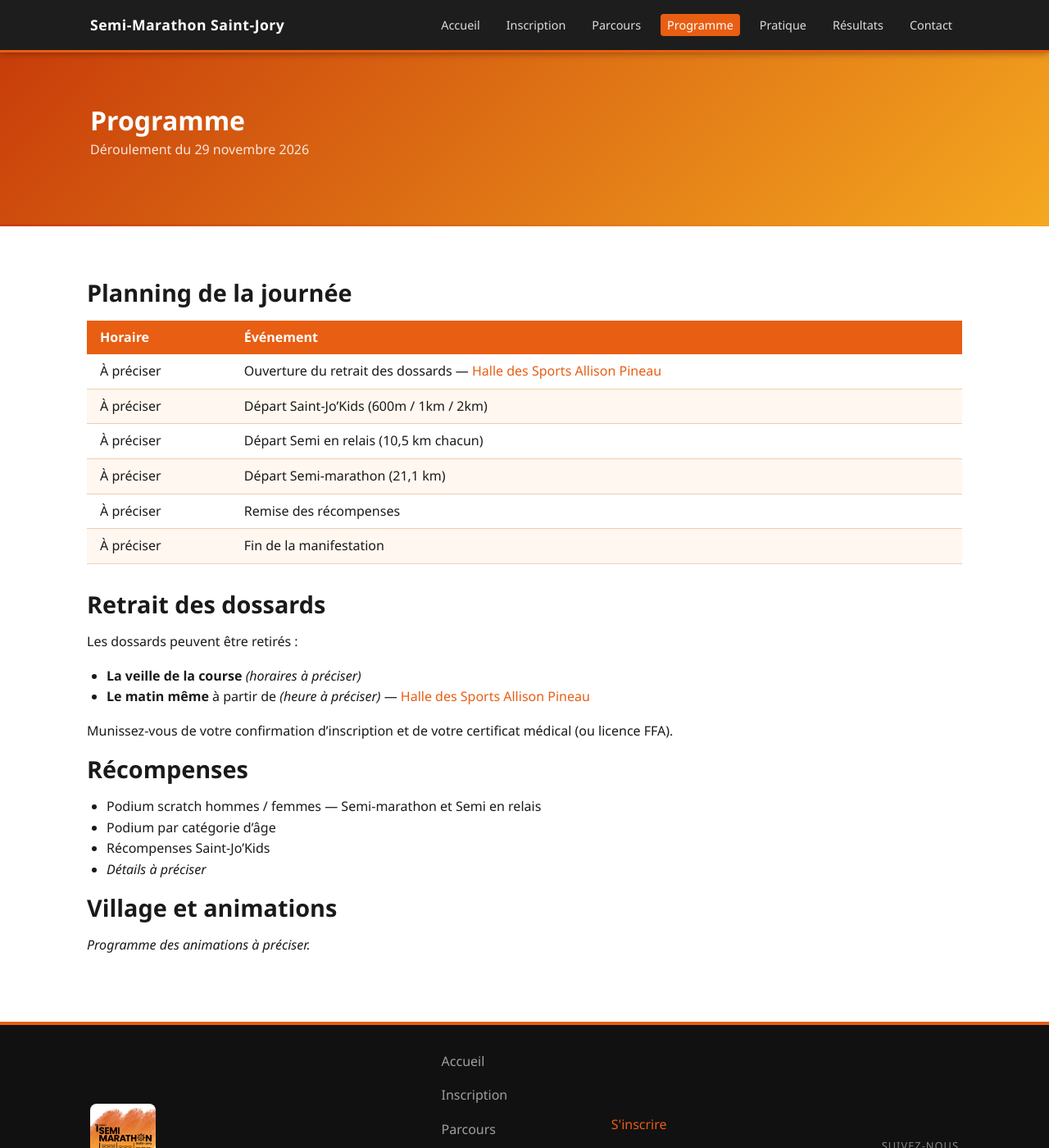
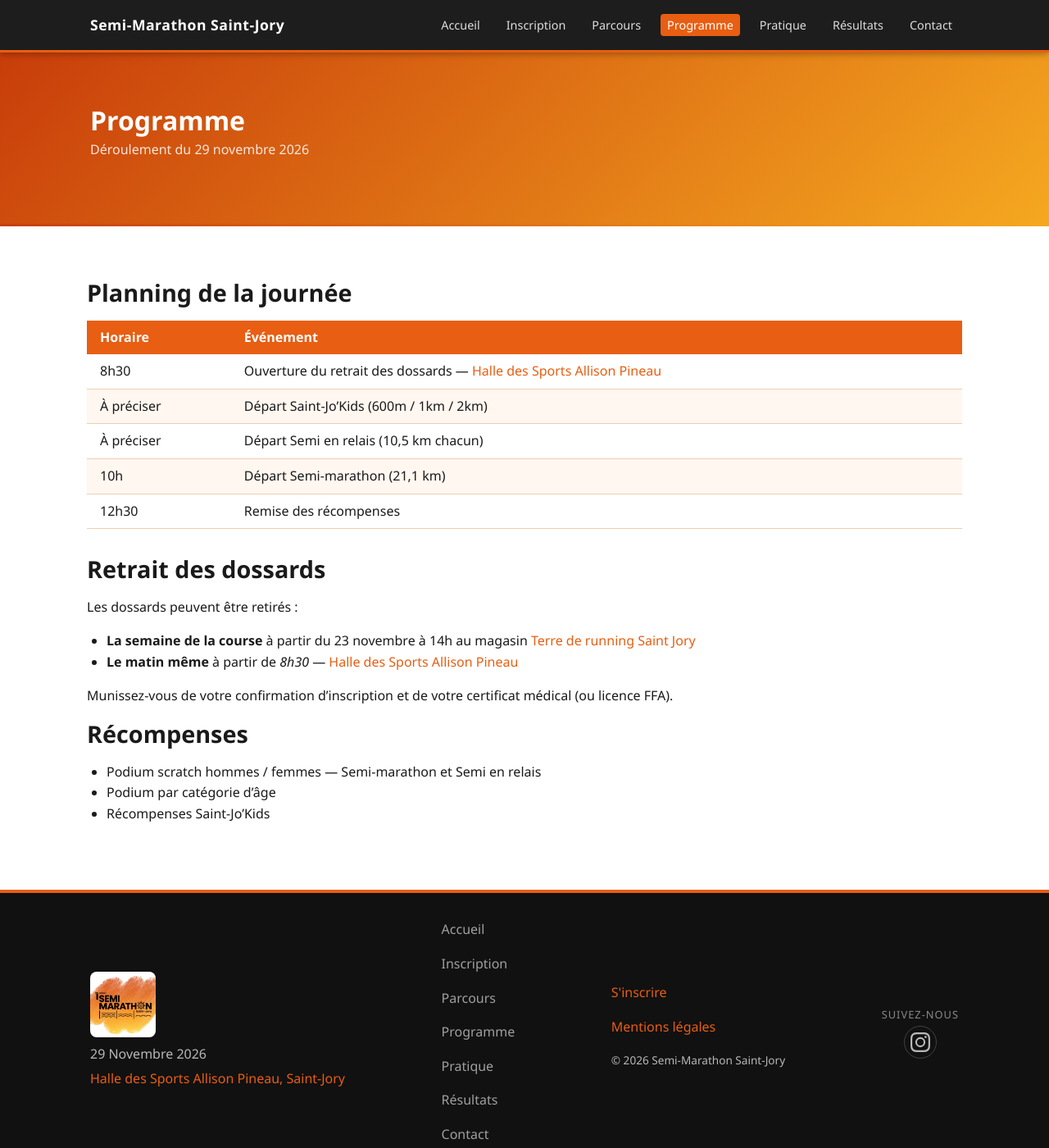
Before and after one commit to fabsharp/semi-saint-jory, a Jekyll site: the page built from programme.md, in a window 1280 px wide and 1400 px high. Shown: the whole window at 82% size. Built offline with Jekyll 4.4.1, drawn with Linux system fonts in a browser that asks for light colours.

Commit message:
feat: update programme & sponsors

```diff
--- a/programme.md
+++ b/programme.md
@@ -9,18 +9,17 @@ permalink: /programme/
 
 | Horaire | Événement |
 |---------|-----------|
-| À préciser | Ouverture du retrait des dossards — [Halle des Sports Allison Pineau]({{ site.event.maps_url }}){:target="_blank" rel="noopener"} |
+| 8h30 | Ouverture du retrait des dossards — [Halle des Sports Allison Pineau]({{ site.event.maps_url }}){:target="_blank" rel="noopener"} |
 | À préciser | Départ Saint-Jo'Kids (600m / 1km / 2km) |
 | À préciser | Départ Semi en relais (10,5 km chacun) |
-| À préciser | Départ Semi-marathon (21,1 km) |
-| À préciser | Remise des récompenses |
-| À préciser | Fin de la manifestation |
+| 10h | Départ Semi-marathon (21,1 km) |
+| 12h30 | Remise des récompenses |
 
 ## Retrait des dossards
 
 Les dossards peuvent être retirés :
-- **La veille de la course** *(horaires à préciser)*
-- **Le matin même** à partir de *(heure à préciser)* — [Halle des Sports Allison Pineau]({{ site.event.maps_url }}){:target="_blank" rel="noopener"}
+- **La semaine de la course** à partir du 23 novembre à 14h au magasin [Terre de running Saint Jory](https://share.google/1L1WPvXc1DPLAe0hh){:target="_blank" rel="noopener"}
+- **Le matin même** à partir de *8h30* — [Halle des Sports Allison Pineau]({{ site.event.maps_url }}){:target="_blank" rel="noopener"}
 
 Munissez-vous de votre confirmation d'inscription et de votre certificat médical (ou licence FFA).
 
@@ -29,8 +28,3 @@ Munissez-vous de votre confirmation d'inscription et de votre certificat médica
 - Podium scratch hommes / femmes — Semi-marathon et Semi en relais
 - Podium par catégorie d'âge
 - Récompenses Saint-Jo'Kids
-- *Détails à préciser*
-
-## Village et animations
-
-*Programme des animations à préciser.*
```
Also changed, not shown: _data/sponsors.yml (+9 -9 lines).
